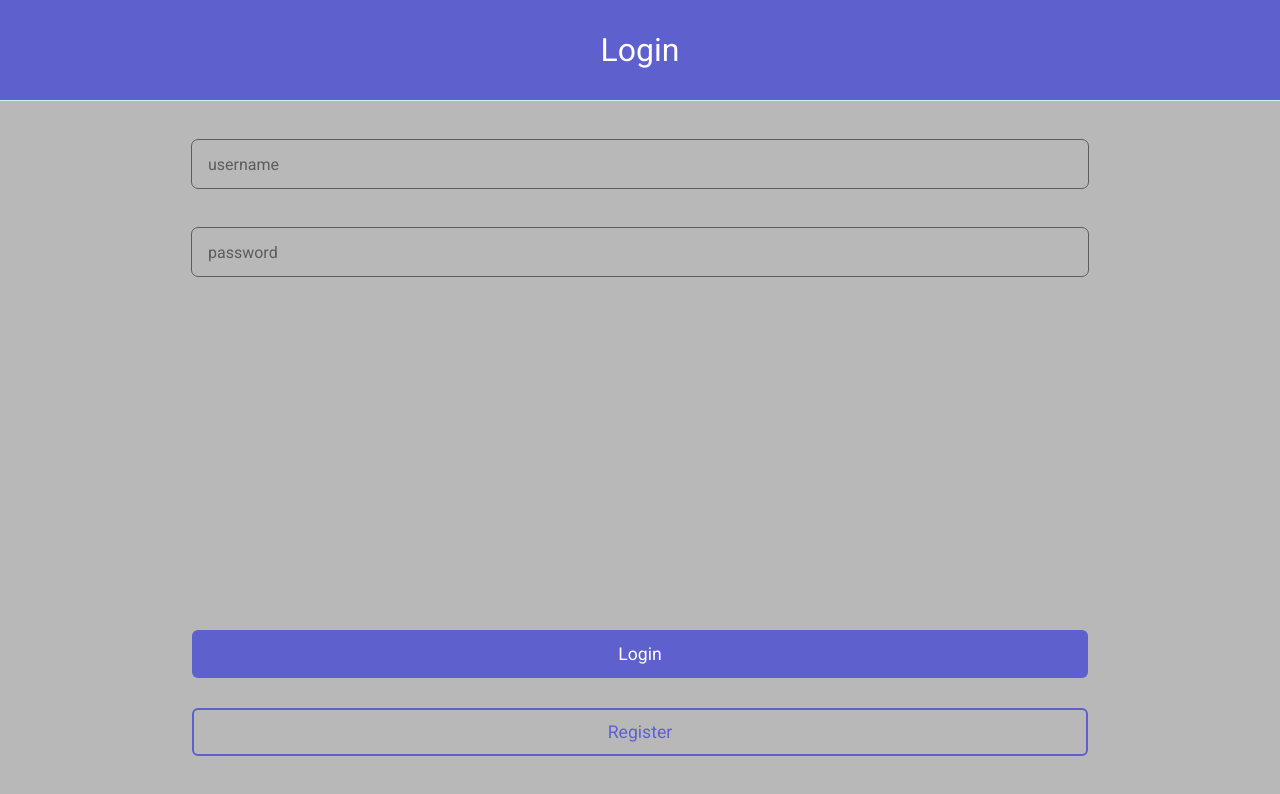
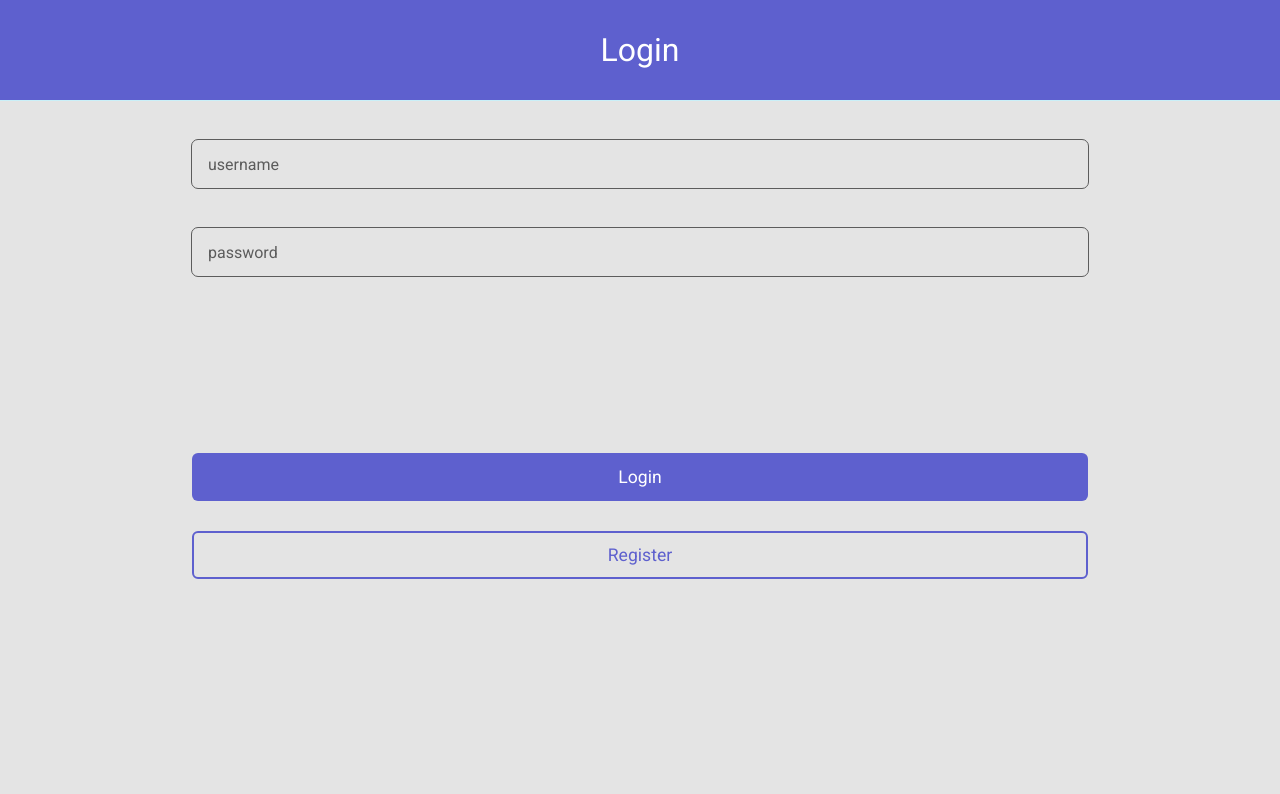
Before and after one commit to T-hash06/React-Social, a React (Vite) app: page /login in a window 1280 px wide. Shown: the top 794 px of the page. Built offline with nearby package versions, Linux system fonts and the light colour scheme.

Commit message:
[CREATE] Nanostores Package

```diff
--- a/package.json
+++ b/package.json
@@ -9,6 +9,8 @@
 		"preview": "vite preview"
 	},
 	"dependencies": {
+		"@nanostores/react": "^0.4.0",
+		"nanostores": "^0.7.0",
 		"react": "^18.2.0",
 		"react-dom": "^18.2.0",
 		"react-router-dom": "^6.3.0"
--- a/src/components/App.tsx
+++ b/src/components/App.tsx
@@ -4,6 +4,7 @@ import { Routes, Route } from "react-router-dom";
 
 import HomeView from "../views/HomeView";
 import LoginView from "../views/LoginView";
+import RegisterView from "../views/RegisterView";
 
 export default function App() {
 	return (
@@ -12,6 +13,7 @@ export default function App() {
 				<Routes>
 					<Route path="/" element={<HomeView />}></Route>
 					<Route path="/login" element={<LoginView />}></Route>
+					<Route path="/register" element={<RegisterView />}></Route>
 				</Routes>
 			</div>
 		</>
--- a/src/styles/App.css
+++ b/src/styles/App.css
@@ -1,5 +1,5 @@
 #main-app-container {
-	background-color: var(--light-grey);
+	background-color: var(--white);
 
 	display: grid;
 	place-items: center;
--- a/src/styles/LoginView.css
+++ b/src/styles/LoginView.css
@@ -3,7 +3,7 @@
 	height: 100%;
 
 	display: grid;
-	grid-template-rows: var(--title-height) auto 200px;
+	grid-template-rows: var(--title-height) min-content 450px;
 }
 
 #login-container .inputs-section {
@@ -15,6 +15,8 @@
 }
 
 #login-container .buttons-section {
+	align-self: center;
+
 	display: flex;
 	flex-wrap: wrap;
 
@@ -28,6 +30,8 @@
 }
 
 #login-container .buttons-section .rect-button {
+	--back-color: var(--white);
+
 	margin-top: 30px;
 	width: 70%;
 }
--- a/src/styles/TextInput.css
+++ b/src/styles/TextInput.css
@@ -1,5 +1,5 @@
 .input-container {
-	--back-color: var(--light-grey);
+	--back-color: var(--white);
 	--border-color: var(--grey);
 	--active-color: var(--main);
 	--label-color: var(--grey);
--- a/src/views/HomeView.tsx
+++ b/src/views/HomeView.tsx
@@ -1,4 +1,22 @@
+import { useStore } from "@nanostores/react";
+import { useEffect } from "react";
+import { useNavigate } from "react-router-dom";
+import { auth as AuthStore } from "../stores/Auth";
+
 export default function HomeView() {
+	const navigate = useNavigate();
+
+	const auth = useStore(AuthStore);
+
+	useEffect(() => {
+		console.log("Hola");
+
+		if (!auth) {
+			navigate("/login");
+			console.log("Hola");
+		}
+	}, [auth]);
+
 	return (
 		<>
 			<h1>Hello from Home!</h1>
--- a/src/views/LoginView.tsx
+++ b/src/views/LoginView.tsx
@@ -15,6 +15,7 @@ export default function LoginView() {
 	const handleUsername = (event: ChangeEvent<HTMLInputElement>) => {
 		setUsername(event.target.value);
 	};
+
 	const handlePassword = (event: ChangeEvent<HTMLInputElement>) => {
 		setPassword(event.target.value);
 	};
@@ -22,6 +23,7 @@ export default function LoginView() {
 	const handleLogin = () => {
 		alert("Unimplemented");
 	};
+
 	const handleRegister = () => {
 		navigate("/register");
 	};
```
Also changed, not shown: 1 other file (tests, documents, lock files or other folders).
